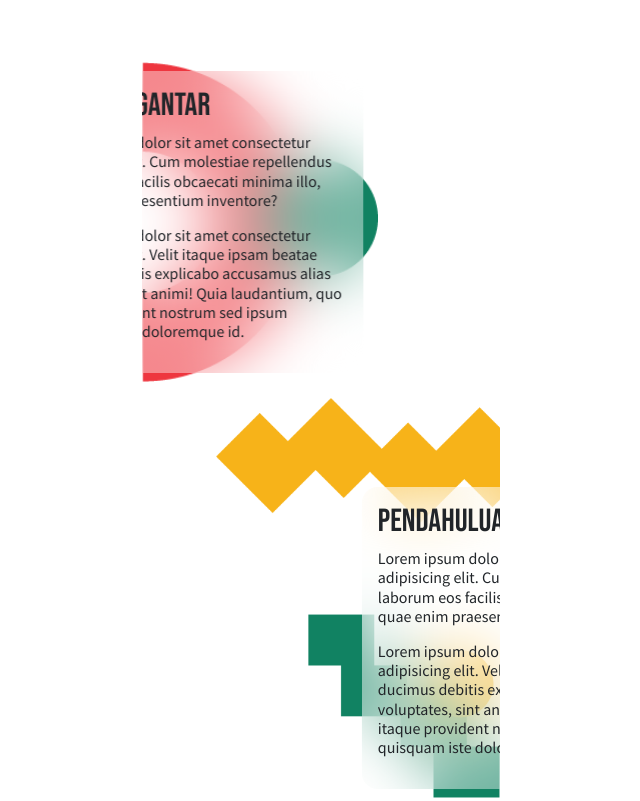
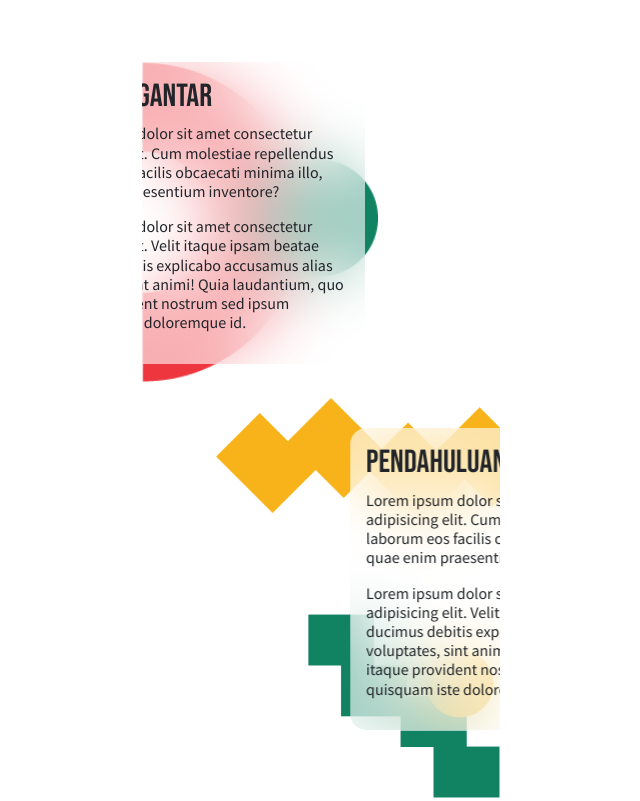
Before and after one commit to mhapiz/ngr, a plain HTML site: page invitation.html in a window 1280 px wide. Shown: the part 802-1603 px from the top of the page, without its empty margins (319-959 px from the left). Drawn offline with nearby package versions, Linux system fonts and the light colour scheme.

Commit message:
test lagi yg kedua

```diff
--- a/assets/css/invitation/invitation.scss
+++ b/assets/css/invitation/invitation.scss
@@ -98,18 +98,13 @@
       left: 0;
       width: 100%;
       height: 100%;
-      display: flex;
-      flex-direction: column;
-      align-items: center;
-      justify-content: space-around;
-      gap: 2rem;
 
 
       .box-content {
         margin-top: 4rem;
         border-radius: 16px;
         padding: 1rem;
-        background: rgba(255, 255, 255, 0.4);
+        background: rgba(255, 255, 255, 0.6);
         background-blend-mode: soft-light;
         backdrop-filter: blur(2rem);
         /* Note: backdrop-filter has minimal browser support */
--- a/invitation.html
+++ b/invitation.html
@@ -165,6 +165,30 @@
     (function () {
       let scroll = new LocomotiveScroll({
         el: document.querySelector('[data-scroll-container]'),
+        inertia: 0.8,
+        smooth: true,
+        getDirection: true,
+        mobile: {
+          breakpoint: 0,
+          smooth: false,
+          getDirection: true,
+        },
+        tablet: {
+          breakpoint: 0,
+          smooth: false,
+          getDirection: true,
+        },
+
+      });
+
+    })();
+  </script>
+
+  <!-- mendingan nih -->
+  <!-- <script>
+    (function () {
+      let scroll = new LocomotiveScroll({
+        el: document.querySelector('[data-scroll-container]'),
         smooth: true,
         // lerp: 0.03, // Linear Interpolation, 0 > 1 // Try 0.01
         // multiplier: 1.4, // Effect Multiplier
@@ -183,7 +207,7 @@
       });
 
     })();
-  </script>
+  </script> -->
 
 </body>
 
```
Also changed, not shown: assets/css/invitation/invitation.css, 1 other file.
